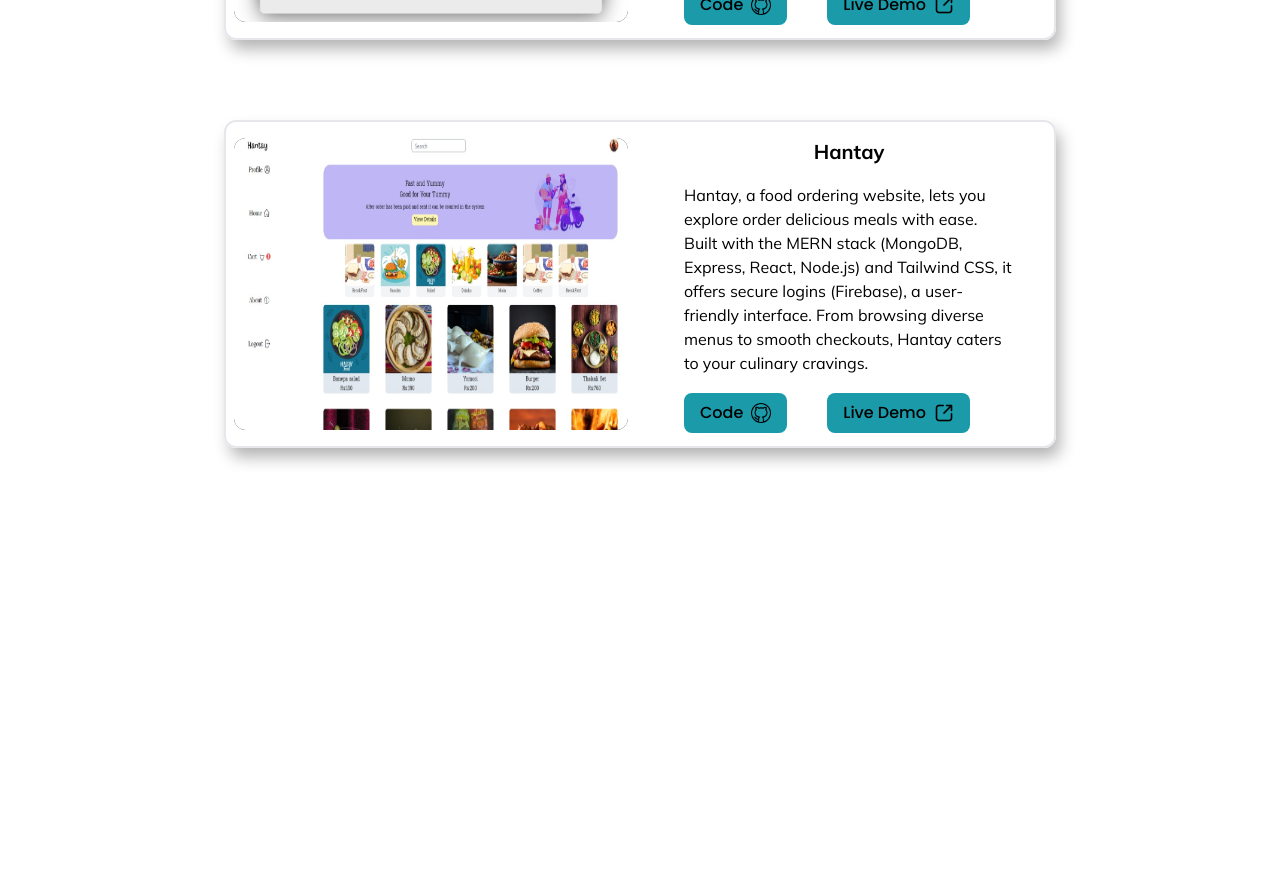
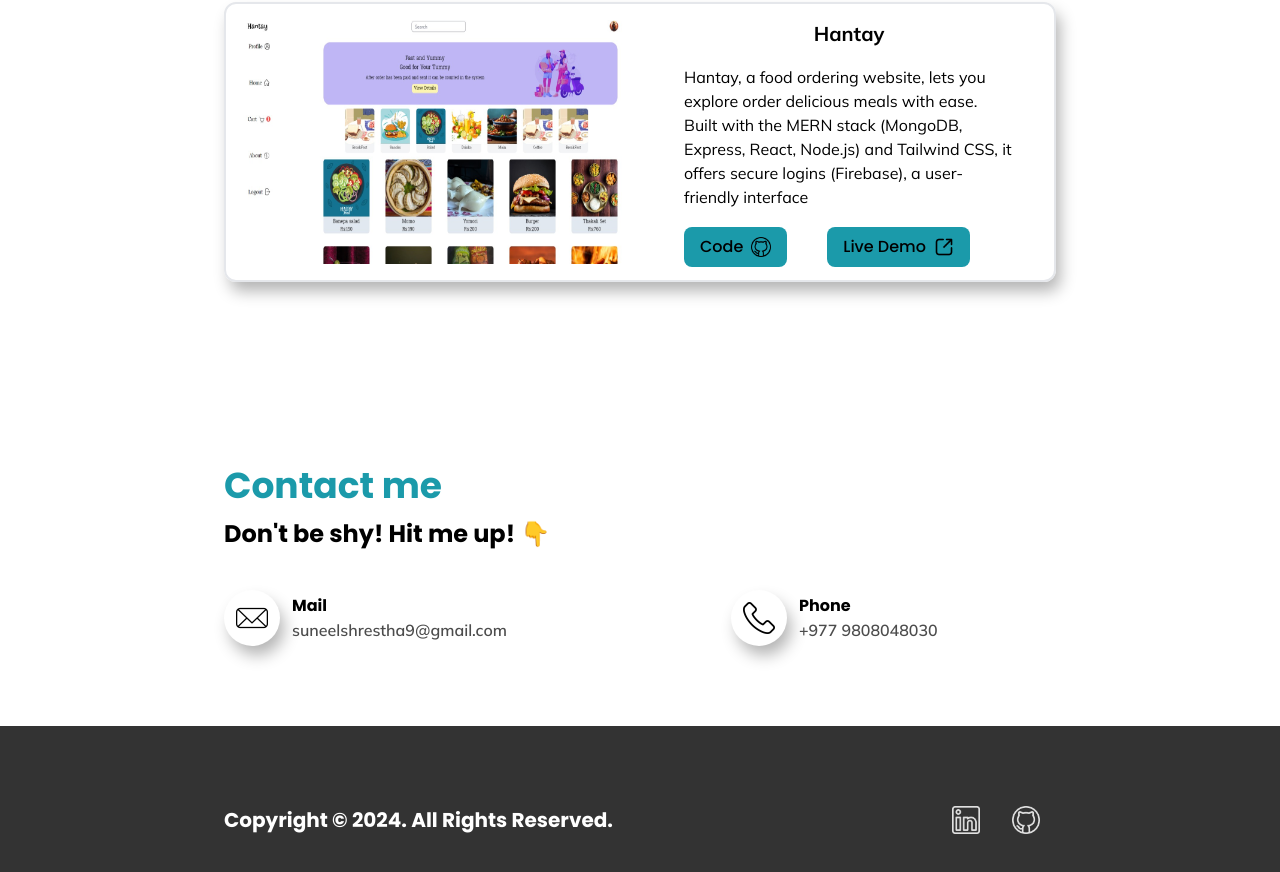
Before and after one commit to sunilshrestha07/Portfolio, a React (Vite) app: page / in a window 1280 px wide. Shown: the part 2100-2972 px from the top of the page. Before the commit the page ends 2572 px from the top, so only its background shows below. Built offline with nearby package versions, Linux system fonts and the light colour scheme; the HTML template or start-up script is replaced by a standard one.

Commit message:
responsive complete

```diff
--- a/src/App.tsx
+++ b/src/App.tsx
@@ -1,5 +1,7 @@
+import Footer from "./components/Footer"
 import Navbar from "./components/Navbar"
 import About from "./pages/About"
+import Contact from "./pages/Contact"
 import Home from "./pages/Home"
 import Projects from "./pages/Projects"
 
@@ -11,6 +13,8 @@
       <Home/>
       <About/>
       <Projects/>
+      <Contact/>
+      <Footer/>
     </>
   )
 }
--- /dev/null
+++ b/src/components/Footer.tsx
@@ -0,0 +1,21 @@
+import linkedIn from "/images/linkedinDark.png"
+import github from "/images/githubDark.png"
+import { paddingForPages } from "../defineSize"
+
+export default function Footer() {
+  return (
+    <>
+     <footer>
+        <div className={`bg-black opacity-80 flex flex-col gap-6 sm:flex-row  sm:justify-between items-center py-14 ${paddingForPages}`}>
+            <div className=" font-poppins font-bold sm:text-base xl:text-xl text-titleDark flex flex-row text-center sm:text-start">
+                <p>Copyright &copy; 2024. All Rights Reserved.</p>
+            </div>
+            <div className=" flex flex-row gap-8 px-4">
+                <img className=" h-7" src={linkedIn} alt="" />
+                <img className=" h-7" src={github} alt="" />
+            </div>
+        </div>
+     </footer>
+    </>
+  )
+}
--- /dev/null
+++ b/src/pages/Contact.tsx
@@ -0,0 +1,43 @@
+import mail from "/images/emailLight.png"
+import phone from "/images/phoneLight.png"
+import { paddingForPages } from "../defineSize"
+import { useSelector } from "react-redux"
+import { RootState } from "../redux/store"
+
+export default function Contact() {
+    const isDarkModeActive = useSelector((state:RootState)=>state.theme.isDarkMode)
+  return (
+    <>
+        <div className="">
+            <div className={isDarkModeActive ? "dark" : ""}>
+                <div className={`flex flex-col gap-10 ${paddingForPages} py-20 bg-bgLight dark:bg-bgDark  transition ease-in-out duration-300`}>
+                    <div className=" flex flex-col gap-3 text-center sm:text-start">
+                        <p className=" font-poppins font-bold text-hoverText text-4xl ">Contact me</p>
+                        <p className=" font-poppins font-bold text-xl sm:text-2xl text-titleLight dark:text-titleDark ">Don't be shy! Hit me up! 👇</p>
+                    </div>
+                    <div className=" flex flex-col gap-16 sm:flex-row justify-between lg:justify-start lg:gap-56 sm:items-center">
+                        <div className=" flex flex-col  sm:flex-row gap-3 items-center">
+                            <div className=" h-11 xl:h-14 aspect-square bg-white shadow-custom-black dark:shadow-custom-white p-2 rounded-full flex flex-row justify-center items-center">
+                                <img className="h-6 xl:h-8" src={mail} alt="" />
+                            </div>
+                            <div className=" flex flex-col items-center sm:items-start">
+                                <p className=" text-sm xl:text-base font-poppins font-bold text-titleLight dark:text-titleDark">Mail</p>
+                                <p className="text-sm xl:text-base font-mulish font-semibold text-titleLight dark:text-titleDark opacity-70">suneelshrestha9@gmail.com</p>
+                            </div>
+                        </div>
+                        <div className=" flex flex-col  sm:flex-row gap-3 items-center">
+                            <div className=" h-11 xl:h-14 aspect-square bg-white shadow-custom-black dark:shadow-custom-white p-2 rounded-full flex flex-row justify-center items-center">
+                                <img className="h-6 xl:h-8" src={phone} alt="" />
+                            </div>
+                            <div className=" flex flex-col items-center sm:items-start">
+                                <p className=" text-sm xl:text-base font-poppins font-bold text-titleLight dark:text-titleDark">Phone</p>
+                                <p className="text-sm xl:text-base font-mulish font-semibold text-titleLight dark:text-titleDark opacity-70">+977 9808048030</p>
+                            </div>
+                        </div>
+                    </div>
+                </div>
+            </div>
+        </div>
+    </>
+  )
+}
--- a/src/pages/Projects.tsx
+++ b/src/pages/Projects.tsx
@@ -8,7 +8,7 @@
   return (
     <>
         <div className={isDarkModeActive ? "dark":""}>
-           <div className=" bg-bgLight dark:bg-bgDark transition ease-in-out duration-300">
+           <div className=" bg-bgLight dark:bg-bgDark transition ease-in-out duration-300 pb-20">
                 <div className={paddingForPages}>
                     <div className=" flex flex-col gap-16 py-6">
                         <div className=" flex flex-col gap-5">
@@ -25,8 +25,8 @@
                                 {projects.map((project,index)=>(
                                     <div className=" h-1/2 grid grid-rows-2 sm:grid-rows-none sm:grid-cols-6 gap-2 py-4 rounded-xl shadow-2xl shadow-custom-black dark:shadow-custom-white border-2 dark:border-slate-700 " key={index}>
                                         <div className=" h-full row-span-1 sm:col-span-3 px-2">
-                                            <div className="h-full overflow-hidden rounded-xl bg-black object-cover">
-                                                <img className="  h-full w-full hover:scale-110 transition ease-in-out duration-300" src={project.image} alt="" />
+                                            <div className="h-full overflow-hidden rounded-xl object-cover">
+                                                <img className="h-full w-full hover:scale-110 transition ease-in-out duration-300" src={project.image} alt="" />
                                             </div>
                                         </div>
                                         <div className=" row-span-1 sm:col-span-3 ">
@@ -37,7 +37,7 @@
                                                 <div className="  text-titleLight dark:text-titleDark text-sm xl:text-base">
                                                     <p>{project.description}</p>
                                                 </div>
-                                                <div className=" flex sm:gap-6 xl:gap-10 pb-6  flex-row justify-around sm:justify-start">
+                                                <div className=" flex sm:gap-6 xl:gap-10 pb-6 flex-row justify-around sm:justify-start">
                                                     <div className=" flex bg-hoverText px-3 py-1 xl:px-4 xl:py-2 rounded-lg font-poppins font-medium gap-2 items-center justify-center hover:scale-105 transition ease-in-out duration-300">
                                                         <a href={project.codeLink} target="blank">
                                                             Code
--- a/src/projectsCluster.ts
+++ b/src/projectsCluster.ts
@@ -11,7 +11,7 @@
 export const projects: ProjectsInterface[] = [
     {
         name : "HoodiesHUb",
-        description : "HoodiesHub is my e-commerce brainchild, a website designed specifically for hoodie enthusiasts. Built with cutting-edge technologies like React and Redux for state management, it boasts a user-friendly UI/UX design and lightning-fast performance, ensuring a smooth browsing experience and hassle-free purchases." ,
+        description : "HoodiesHub is my e-commerce brainchild, a website designed specifically for hoodie enthusiasts. Built with cutting-edge technologies like React and Redux for state management." ,
         image:"/images/hoodieshub.jpg",
         codeLink:"https://github.com/suneelcrestha9/hoodieshub",
         liveLink: "https://hoodieshub.vercel.app/",
@@ -20,7 +20,7 @@
     },
     {
         name : "City Travel",
-        description : "This responsive travel website, built using React.js, is your one-stop shop for exploring the vibrant city . It boasts a user-friendly interface that flawlessly adapts to any device, ensuring a seamless travel planning experience on desktops, tablets, and smartphones." ,
+        description : "This responsive travel website, built using React.js, is your one-stop shop for exploring the vibrant city . It boasts a user-friendly interface that flawlessly adapts to any device." ,
         image:"/images/travel.jpg",
         codeLink:"https://github.com/suneelcrestha9/travel",
         liveLink: "https://travel-nine-xi.vercel.app/",
@@ -29,7 +29,7 @@
     },
     {
         name : "Hantay",
-        description : "Hantay, a food ordering website, lets you explore  order delicious meals with ease. Built with the MERN stack (MongoDB, Express, React, Node.js) and Tailwind CSS, it offers secure logins (Firebase), a user-friendly interface. From browsing diverse menus to smooth checkouts, Hantay caters to your culinary cravings." ,
+        description : "Hantay, a food ordering website, lets you explore  order delicious meals with ease. Built with the MERN stack (MongoDB, Express, React, Node.js) and Tailwind CSS, it offers secure logins (Firebase), a user-friendly interface" ,
         image:"/images/hantay.jpg",
         codeLink:"https://github.com/sunilshrestha07/Hantay",
         liveLink: "https://frontend-steel-chi.vercel.app/",
--- a/tailwind.config.js
+++ b/tailwind.config.js
@@ -21,6 +21,14 @@
     boxShadow: {
       'custom-white': '5px 10px 16px -1px rgba(255, 255, 255, 0.3), 0 2px 4px -1px rgba(255, 255, 255, 0.06)',
       'custom-black': '5px 10px 16px -1px rgba(0, 0, 0, 0.3), 0 2px 4px -1px rgba(255, 255, 255, 0.06)',
+    },
+    screens: {
+      'xsm':'450px',
+      'sm': '640px',
+      'md': '768px',
+      'lg': '1024px',
+      'xl': '1280px',
+      '2xl': '1536px',
     }
   },
   plugins: [],
```
